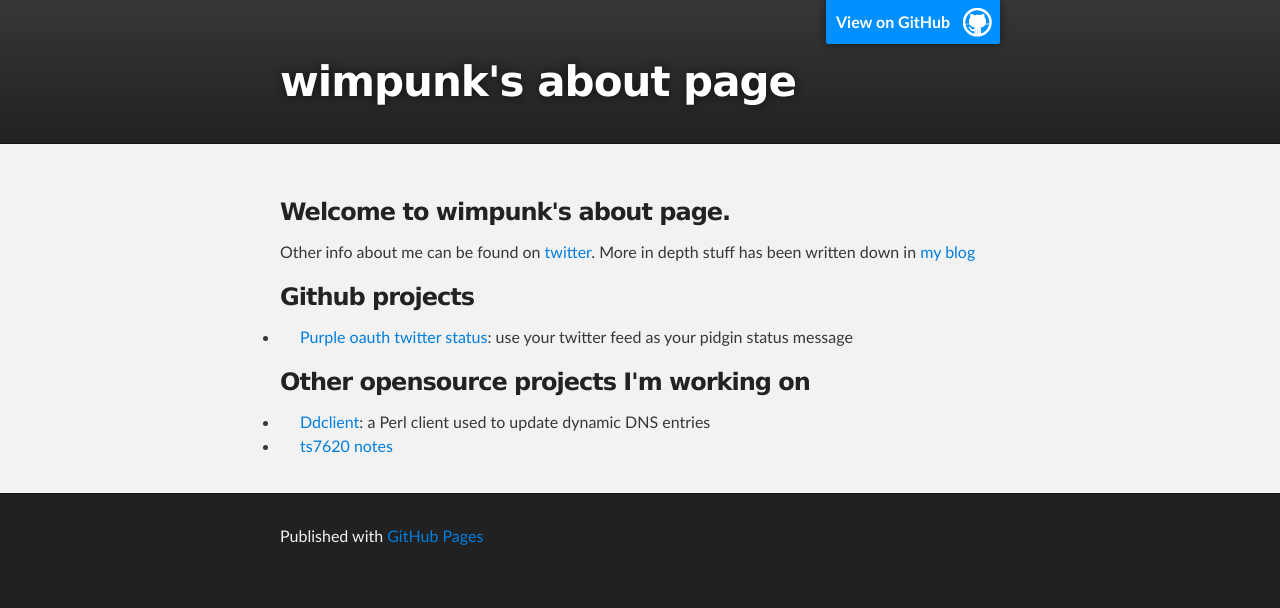
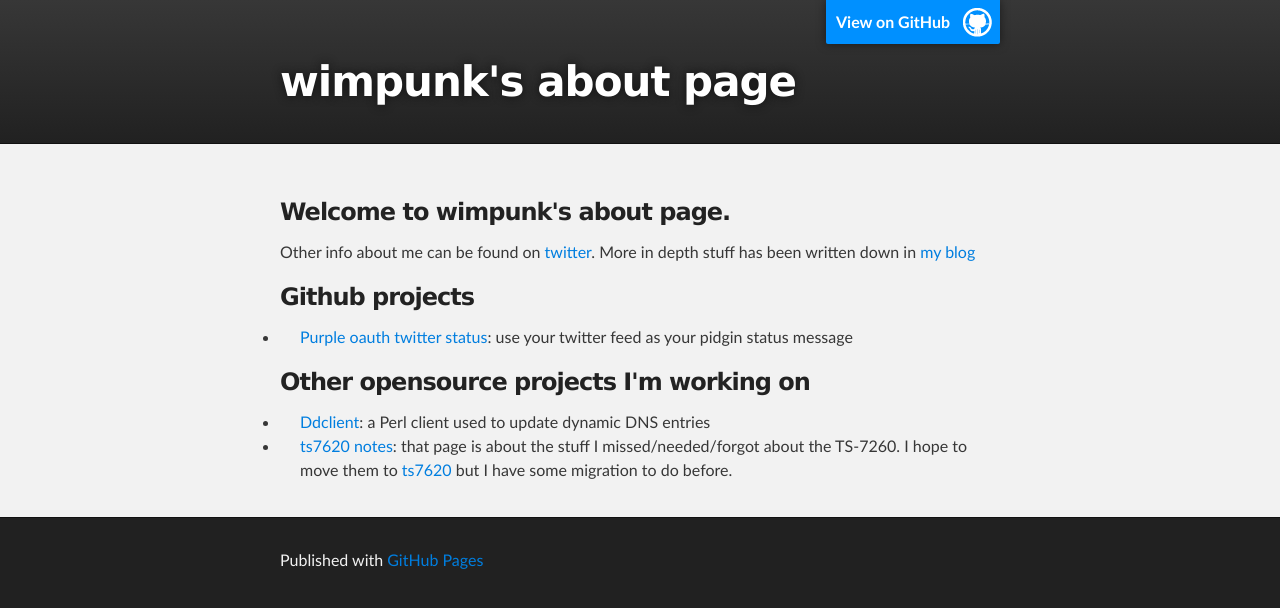
Before and after one commit to wimpunk/wimpunk.github.io, a Jekyll site: the page index.html, which Jekyll copies as it is, in a window 1280 px wide. Shown: the top 608 px of the page. Built offline with Jekyll 4.4.1, drawn with Linux system fonts in a browser that asks for light colours; Markdown is read by kramdown in place of the engine named in the settings.

Commit message:
index: added extra info about the ts page

```diff
--- a/index.html
+++ b/index.html
@@ -45,7 +45,10 @@
 		<h3>Other opensource projects I'm working on</h3>
 		<ul>
 		<li><a href="http://ddclient.sf.net">Ddclient</a>: a Perl client used to update dynamic DNS entries</li>
-		<li><a href="http://ts7620.tisnix.be">ts7620 notes</a>
+		<li><a href="http://ts7620.tisnix.be">ts7620 notes</a>: that page is
+		    about the stuff I missed/needed/forgot about the TS-7260.  I hope
+			to move them to <a href="/ts7260.html">ts7620</a> but I have some
+			migration to do before.
 		</ul>
       </section>
     </div>
```
